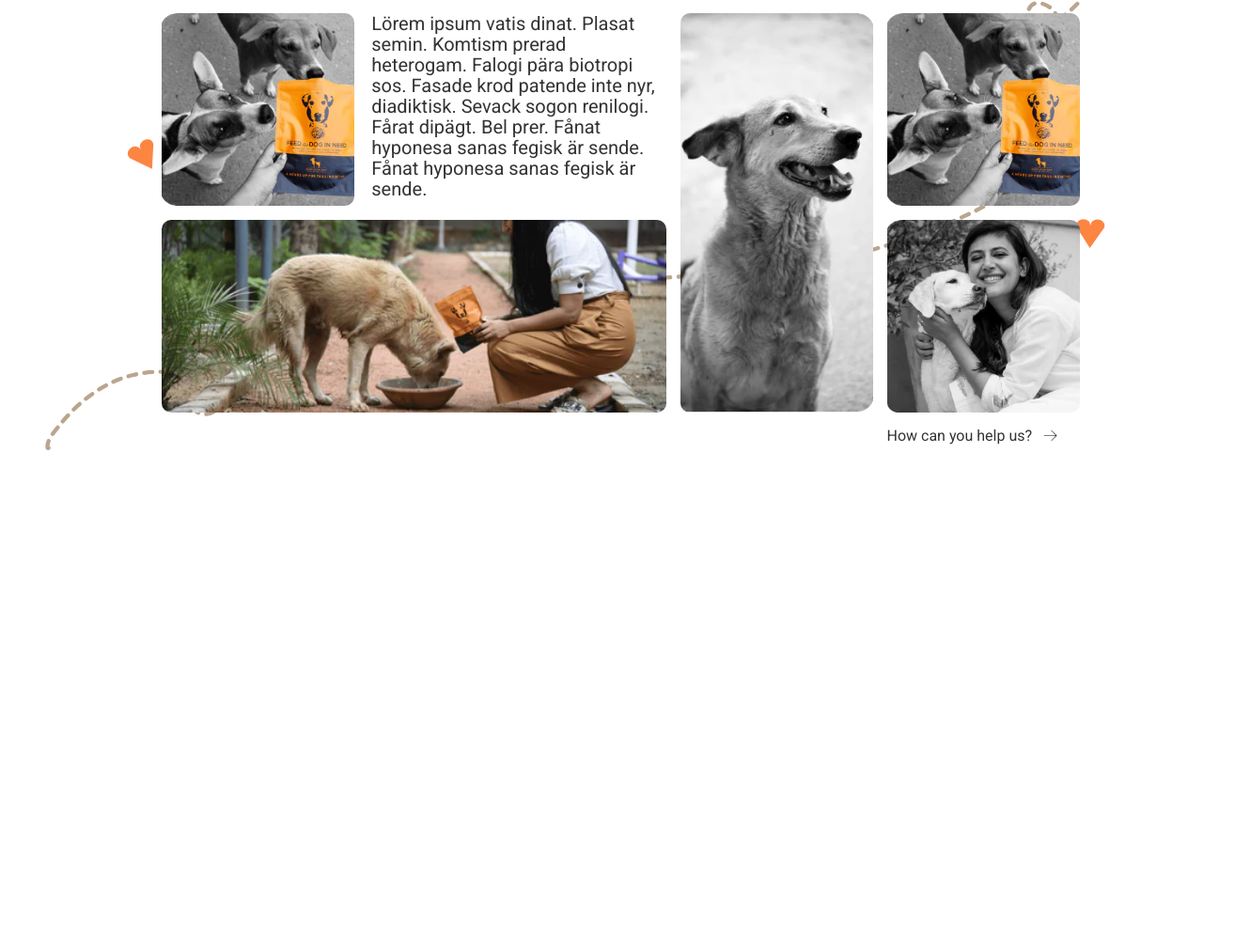
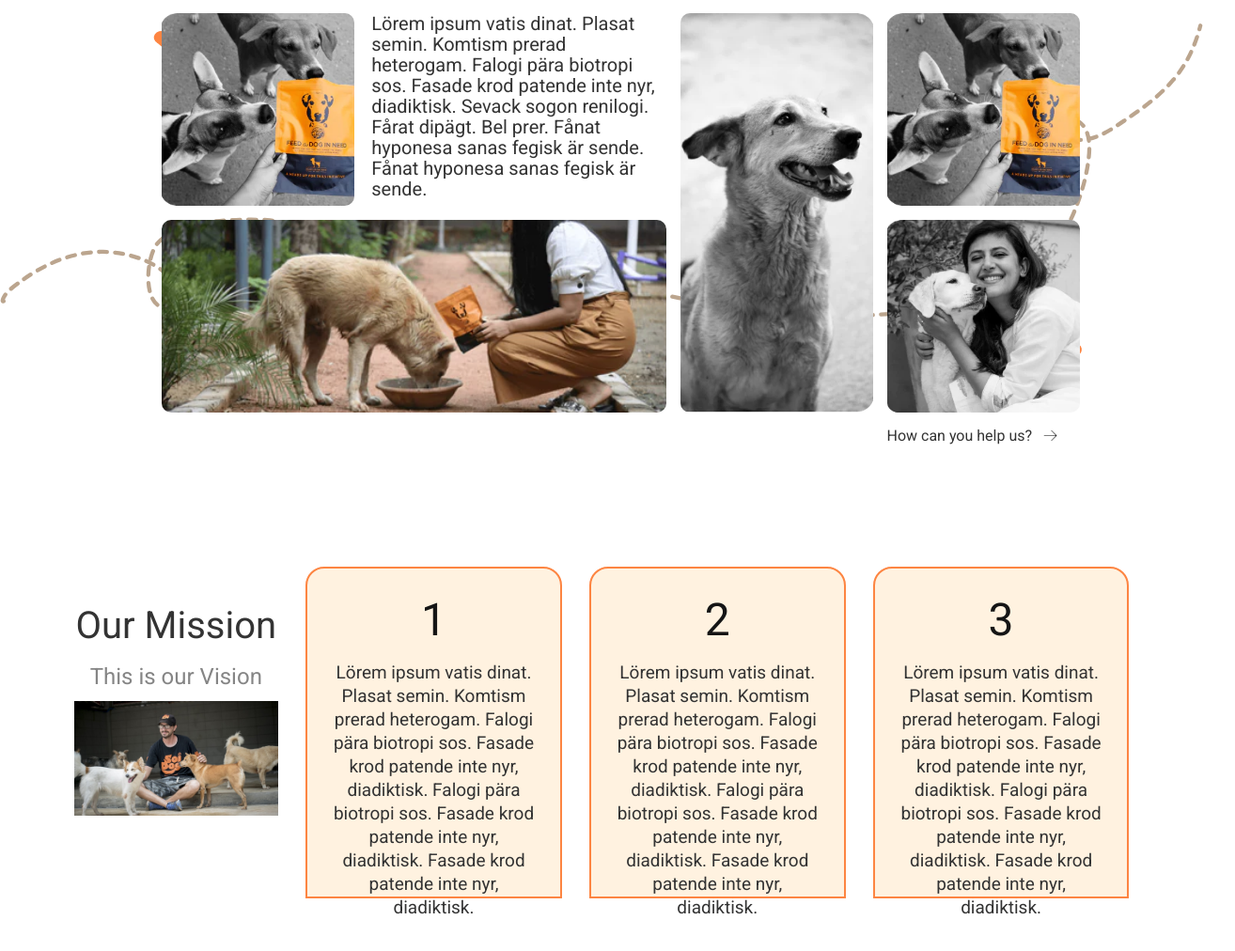
Before and after one commit to SanchakGarg/Pawsitive, a plain HTML site: page index.html in a window 1280 px wide. Shown: the part 774-1786 px from the top of the page at 94% size, 1314 px wide, since content can reach past the window. Before the commit the page ends 1356 px from the top, so only its background shows below. Drawn offline with nearby package versions, Linux system fonts and the light colour scheme.

Commit message:
add our mission section

```diff
--- a/css/main.css
+++ b/css/main.css
@@ -22,6 +22,14 @@
     justify-content: center;
 }
 
+.row {
+    padding-left: 10vw;
+    padding-right: 10vw;
+    width: 80vw;
+    display: flex;
+    justify-content: center;
+}
+/* about us section start */
 #auGrid {
     z-index: 1;
     display: grid;
@@ -30,7 +38,7 @@
     gap: 15px;
     padding: 20px;
     max-width: 977px;
-    max-height: 425px;
+    /* max-height: 425px; */
     padding-bottom: 130px;
     box-sizing: border-box;
 }
@@ -39,7 +47,6 @@
     border-radius: 10px;
     width: 100%;
     height: auto;
-    /* Allow images to adjust height based on their natural aspect ratio */
     object-fit: cover;
 }
 
@@ -47,7 +54,7 @@
     position: absolute;
     z-index: -1;
     width: 100vw;
-    transform: rotate(-14.53deg);
+
 }
 
 #auGrid #gtext {
@@ -111,10 +118,75 @@
     display: flex;
     justify-content: center;
     flex-direction: column;
+    padding-bottom: 20vh;
+}
+/* about us section end */
+
+
+
+/* our mission section start */
+#ourMission {
+    padding-left: 5vw;
+    padding-right: 5vw;
+    display: flex;
+    flex-direction: row;
+    justify-content: space-around;
 }
 
-.row {
-    width: 100vw;
+#ourMissionTitleBlock {
+    justify-content: center;
     display: flex;
+    flex-direction: column;
+    width: 17vw;
+    height: 298px;
+}
+
+#ourMissionTitleBlock div{
+    padding-top: 5px;
+    padding-bottom: 1.5vh;
+    display: flex;
+    flex-direction: row;
     justify-content: center;
+
 }
+#ourMissionSectionTitle {
+    font-family: var(--font);
+    font-weight: 400;
+    font-size: 40px;
+    color: var(--text);
+}
+#ourMissionSubTitle{
+    font-family: var(--font);
+    font-weight: 400;
+    font-size: 24px;
+    color: #33333399;
+}
+#ourMissionCard {
+    display: flex;
+    flex-direction: column;
+    padding: 2vw ;
+    width: 17vw;
+    height: 298px;
+    background-color: #FFF2E0;
+    border-color: #FD8542;
+    border-style: solid;
+    border-width: 2px;
+    border-radius: 20px 20px 0px 0px;
+}
+#ourMissionCard #omTitle {
+    padding-bottom: 15px;
+    font-size: 48px;
+    font-weight: 400;
+    font-family: var(--font);
+    color: #151515;
+    margin: 0 auto;
+}
+#ourMissionCard #omPara {
+    text-align: center;
+    font-family: var(--font);
+    color: var(--text);
+    font-weight: 400;
+    font-size: 19px;
+    line-height: 25px;
+}
+/* our mission section end */
--- a/index.html
+++ b/index.html
@@ -15,6 +15,7 @@
 <body>
     <div id="header"></div>
     <div id="carousel"></div>
+
     <div id="aboutUs">
         <div class="sectionTitle">
             Lorem Ipsum
@@ -43,6 +44,18 @@
 
         </div>
         </div>
+
+
+        <div id="ourMission">
+            <div id="ourMissionTitleBlock">
+                <div id="ourMissionSectionTitle">Our Mission</div>
+                <div id="ourMissionSubTitle">This is our Vision</div>
+                <img src="./images/OurMission/titleBlock.png">
+            </div>
+            <div id="ourMissionCard"><div id="omTitle">1</div><div id="omPara">Lörem ipsum vatis dinat. Plasat semin. Komtism prerad heterogam. Falogi pära biotropi sos. Fasade krod patende inte nyr, diadiktisk. Falogi pära biotropi sos. Fasade krod patende inte nyr, diadiktisk.  Fasade krod patende inte nyr, diadiktisk. </div></div>
+            <div id="ourMissionCard"><div id="omTitle">2</div><div id="omPara">Lörem ipsum vatis dinat. Plasat semin. Komtism prerad heterogam. Falogi pära biotropi sos. Fasade krod patende inte nyr, diadiktisk. Falogi pära biotropi sos. Fasade krod patende inte nyr, diadiktisk.  Fasade krod patende inte nyr, diadiktisk. </div></div>
+            <div id="ourMissionCard"><div id="omTitle">3</div><div id="omPara">Lörem ipsum vatis dinat. Plasat semin. Komtism prerad heterogam. Falogi pära biotropi sos. Fasade krod patende inte nyr, diadiktisk. Falogi pära biotropi sos. Fasade krod patende inte nyr, diadiktisk.  Fasade krod patende inte nyr, diadiktisk. </div></div>
+        </div>
     </div>
 
 
```
Also changed, not shown: images/OurMission/titleBlock.png (added).
